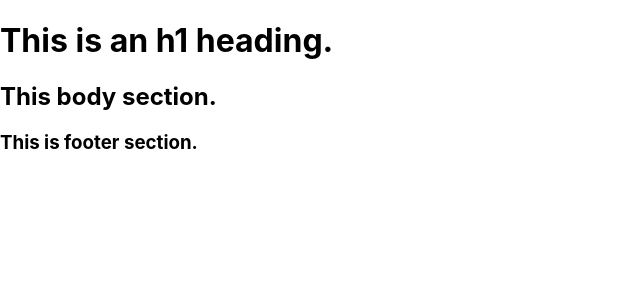
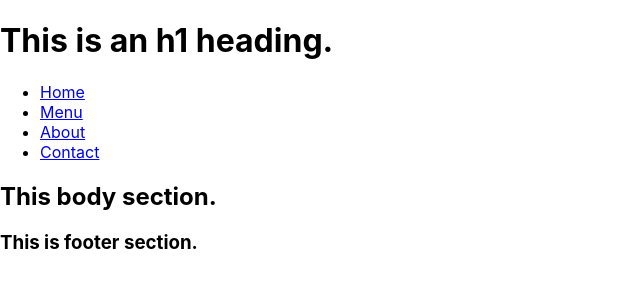
Before and after one commit to kerTroy/my-app, a React (Create React App) app: page / in a window 1280 px wide. Shown: the top 300 px of the page, without its empty margins (0-640 px from the left). Built offline with nearby package versions, Linux system fonts and the light colour scheme.

Commit message:
new commit

```diff
--- a/src/App.js
+++ b/src/App.js
@@ -1,5 +1,6 @@
 import './App.css';
 import Header from './component/Header.js';
+import Nav from './component/Nav';
 import Main from './component/Main';
 import Footer from './component/Footer';
 
@@ -7,6 +8,7 @@ function App() {
   return (
     <div>
       <Header />
+      <Nav />
       <Main />
       <Footer />
     </div>
--- /dev/null
+++ b/src/component/Nav.js
@@ -0,0 +1,22 @@
+import React from "react";
+
+function nav(){
+    return(
+        <ul>
+            <li>
+                <a rel="home" href="home">Home</a>
+            </li>
+            <li>
+                <a rel="menu" href="menu">Menu</a>
+            </li>
+            <li>
+                <a rel="about" href="about">About</a>
+            </li>
+            <li>
+                <a rel="contact" href="contact">Contact</a>
+            </li>
+        </ul>
+    )
+}
+
+export default nav;
```
